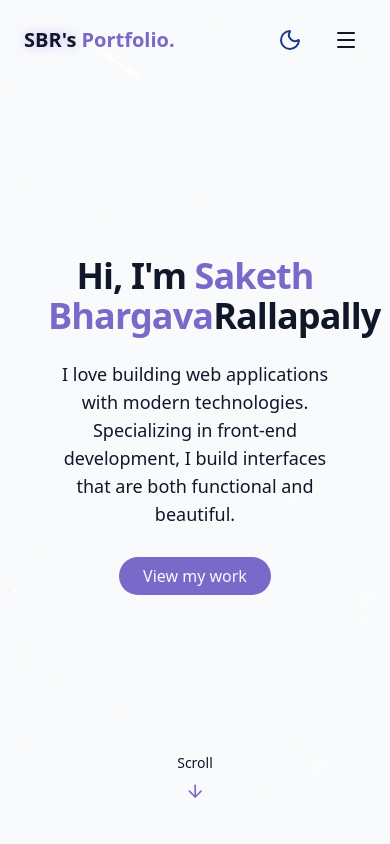
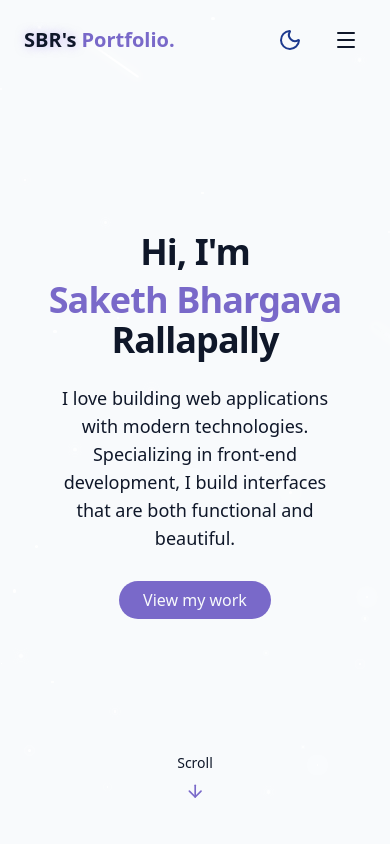
Before and after one commit to SakethBhargava/portfolio, a React (Vite) app: page / in a window 390 px wide. Shown: the top 844 px of the page. Built offline with nearby package versions, Linux system fonts and the light colour scheme.

Commit message:
updated hero section

```diff
--- a/src/components/Hero.jsx
+++ b/src/components/Hero.jsx
@@ -9,15 +9,18 @@
       <div className="container max-w-4xl mx-auto text-center z-10">
         <div className="space-y-6">
           <h1 className="text-4xl md:text-6xl font-bold tracking-tight">
-            <span className="opacity-0 animate-fade-in">Hi, I'm </span>
+            <span className="block md:inline mb-2 md:mb-0 opacity-0 animate-fade-in">
+              Hi, I'm{" "}
+            </span>
             <span className="text-primary opacity-0 animate-fade-in-delay-1">
               Saketh Bhargava
-            </span>
+            </span>{" "}
             <span className="text-gradient opacity-0 animate-fade-in-delay-2">
               Rallapally
             </span>
           </h1>
-          <p className="text-lg md:text-xl text-muted-foreground max-2-2xl mx-auto opacity-0 animate-fade-in-delay-3">
+
+          <p className="text-lg md:text-xl text-muted-foreground max-w-2xl mx-auto opacity-0 animate-fade-in-delay-3">
             I love building web applications with modern technologies.
             Specializing in front-end development, I build interfaces that are
             both functional and beautiful.
```
